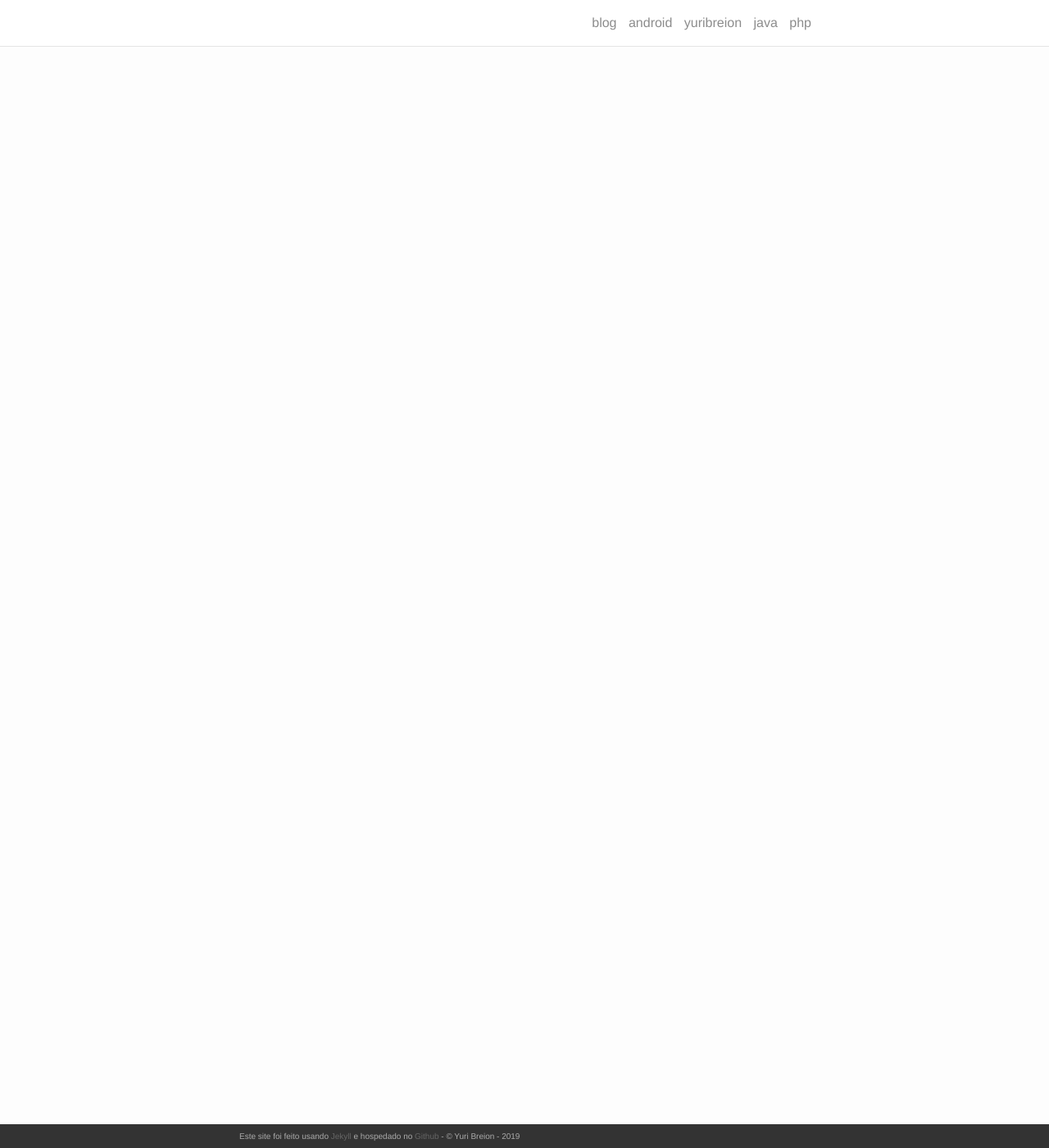
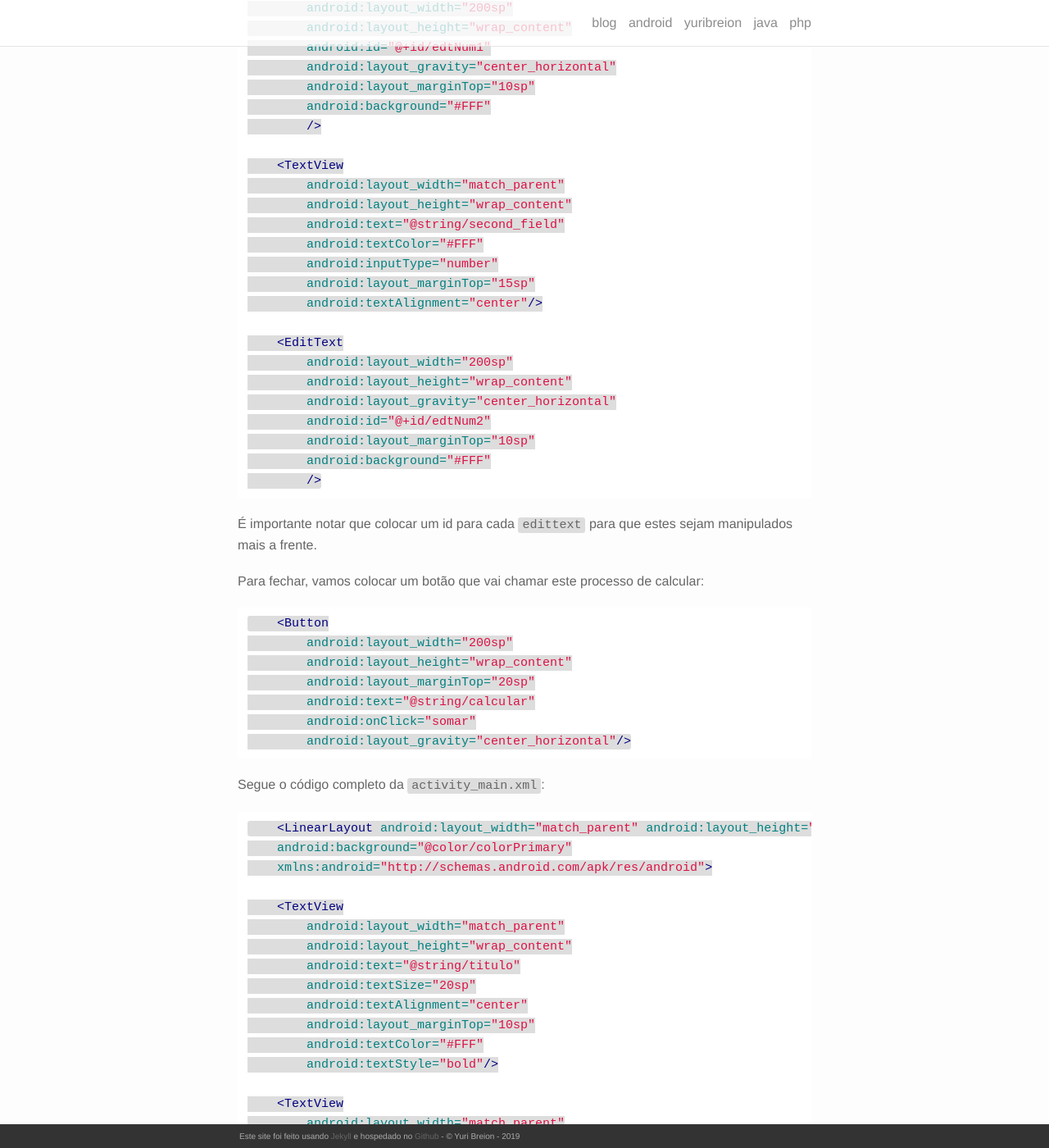
Before and after one commit to yuribreion1/blog, a Jekyll site: the page built from _android/android-calcular-aula1.markdown, in a window 1280 px wide and 1400 px high, scrolled down 1161 px. Shown: the whole window at 82% size. Built offline with Jekyll 4.4.1, drawn with Linux system fonts in a browser that asks for light colours; nearby versions of some CDN libraries; some of the changed text lies outside the part shown.

Commit message:
complementando postagem

````diff
--- a/_android/android-calcular-aula1.markdown
+++ b/_android/android-calcular-aula1.markdown
@@ -16,3 +16,137 @@ No arquivo `activity_main.xml` vamos seguir os seguintes passos:
     android:background="@color/colorPrimary"
     xmlns:android="http://schemas.android.com/apk/res/android">
 ```
+
+_lá na frente vamos fechar esta tag `linearlayout`_
+
+- Logo em seguida vem um `textview` para usarmos como um título para nosso programa:
+
+``` xml
+    <TextView
+        android:layout_width="match_parent"
+        android:layout_height="wrap_content"
+        android:text="@string/titulo"
+        android:textSize="20sp"
+        android:textAlignment="center"
+        android:layout_marginTop="10sp"
+        android:textColor="#FFF"
+        android:textStyle="bold"/>
+```
+
+-   Agora teremos o seguinte formato: um `textview` e um `edittext` para cada campo a ser digitado em nosso programa, em regra eles serão manipulados para fazer o calculo, então o código vai ficar assim:
+
+``` xml
+    <TextView
+        android:layout_width="match_parent"
+        android:layout_height="wrap_content"
+        android:text="@string/first_field"
+        android:textColor="#FFF"
+        android:inputType="number"
+        android:layout_marginTop="15sp"
+        android:textAlignment="center"/>
+
+    <EditText
+        android:layout_width="200sp"
+        android:layout_height="wrap_content"
+        android:id="@+id/edtNum1"
+        android:layout_gravity="center_horizontal"
+        android:layout_marginTop="10sp"
+        android:background="#FFF"
+        />
+
+    <TextView
+        android:layout_width="match_parent"
+        android:layout_height="wrap_content"
+        android:text="@string/second_field"
+        android:textColor="#FFF"
+        android:inputType="number"
+        android:layout_marginTop="15sp"
+        android:textAlignment="center"/>
+
+    <EditText
+        android:layout_width="200sp"
+        android:layout_height="wrap_content"
+        android:layout_gravity="center_horizontal"
+        android:id="@+id/edtNum2"
+        android:layout_marginTop="10sp"
+        android:background="#FFF"
+        />
+```
+
+É importante notar que colocar um id para cada `edittext` para que estes sejam manipulados mais a frente.
+
+Para fechar, vamos colocar um botão que vai chamar este processo de calcular:
+
+``` xml
+    <Button
+        android:layout_width="200sp"
+        android:layout_height="wrap_content"
+        android:layout_marginTop="20sp"
+        android:text="@string/calcular"
+        android:onClick="somar"
+        android:layout_gravity="center_horizontal"/>
+```
+
+Segue o código completo da `activity_main.xml`:
+
+``` xml
+    <LinearLayout android:layout_width="match_parent" android:layout_height="match_parent" android:orientation="vertical"
+    android:background="@color/colorPrimary"
+    xmlns:android="http://schemas.android.com/apk/res/android">
+
+    <TextView
+        android:layout_width="match_parent"
+        android:layout_height="wrap_content"
+        android:text="@string/titulo"
+        android:textSize="20sp"
+        android:textAlignment="center"
+        android:layout_marginTop="10sp"
+        android:textColor="#FFF"
+        android:textStyle="bold"/>
+
+    <TextView
+        android:layout_width="match_parent"
+        android:layout_height="wrap_content"
+        android:text="@string/first_field"
+        android:textColor="#FFF"
+        android:inputType="number"
+        android:layout_marginTop="15sp"
+        android:textAlignment="center"/>
+
+    <EditText
+        android:layout_width="200sp"
+        android:layout_height="wrap_content"
+        android:id="@+id/edtNum1"
+        android:layout_gravity="center_horizontal"
+        android:layout_marginTop="10sp"
+        android:background="#FFF"
+        />
+
+    <TextView
+        android:layout_width="match_parent"
+        android:layout_height="wrap_content"
+        android:text="@string/second_field"
+        android:textColor="#FFF"
+        android:inputType="number"
+        android:layout_marginTop="15sp"
+        android:textAlignment="center"/>
+
+    <EditText
+        android:layout_width="200sp"
+        android:layout_height="wrap_content"
+        android:layout_gravity="center_horizontal"
+        android:id="@+id/edtNum2"
+        android:layout_marginTop="10sp"
+        android:background="#FFF"
+        />
+
+    <Button
+        android:layout_width="200sp"
+        android:layout_height="wrap_content"
+        android:layout_marginTop="20sp"
+        android:text="@string/calcular"
+        android:onClick="somar"
+        android:layout_gravity="center_horizontal"/>
+
+    </LinearLayout>
+```
````
